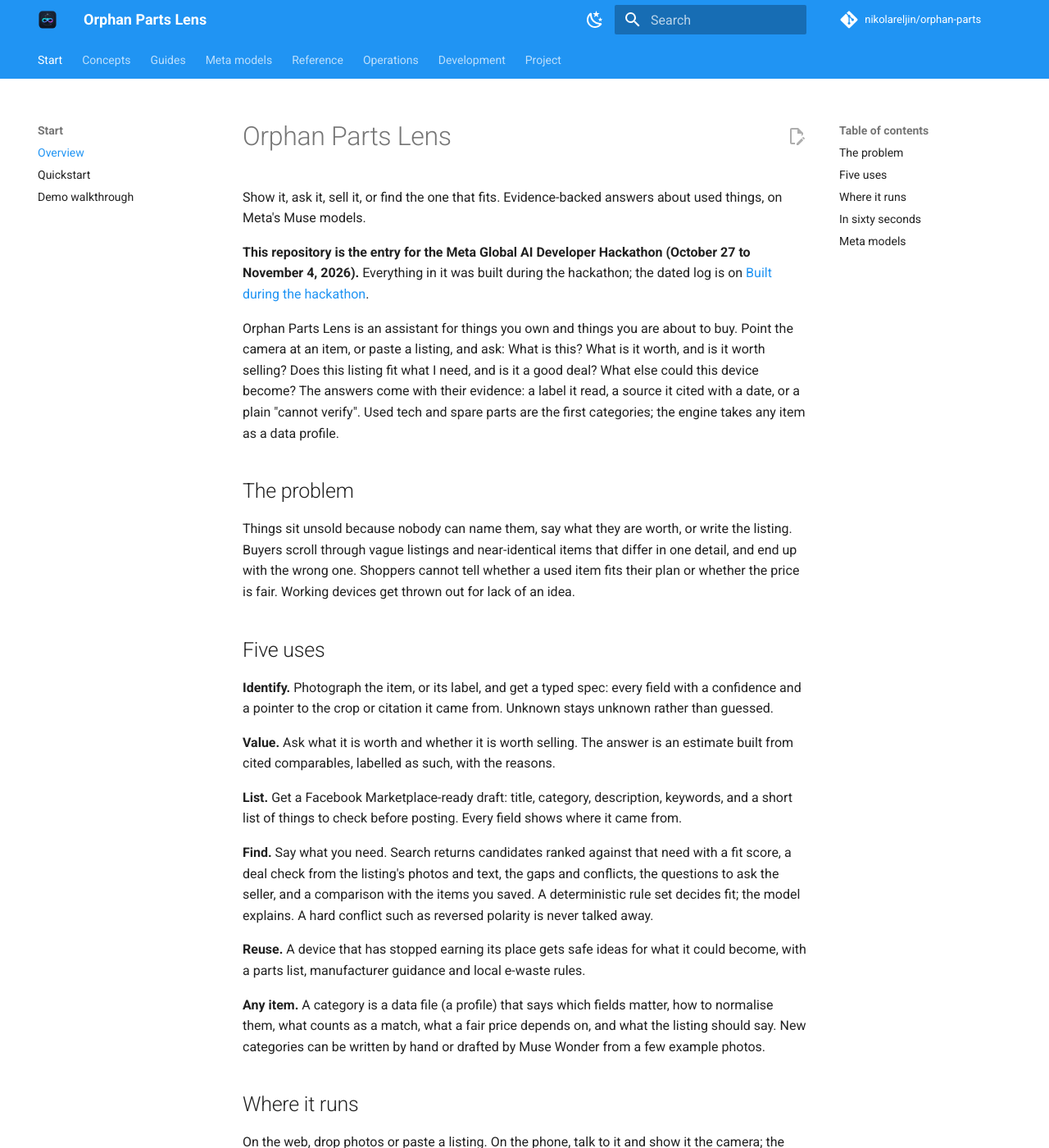
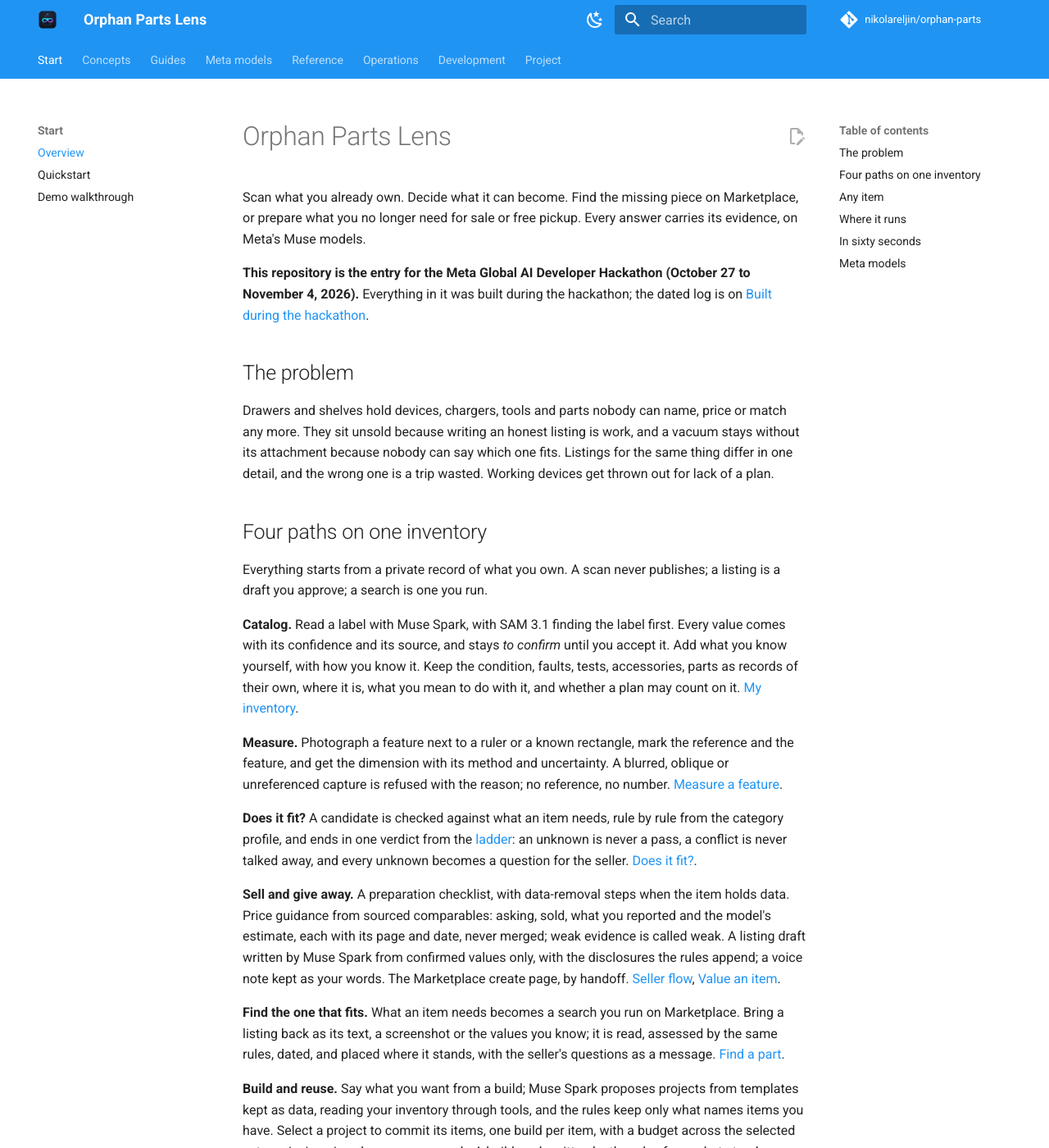
Before and after one commit to nikolareljin/orphan-parts, an MkDocs documentation site: the page built from docs/index.md, in a window 1280 px wide and 1400 px high. Shown: the whole window at 82% size. Built offline with MkDocs 1.6.1 and Material for MkDocs 9.7.7, drawn with Linux system fonts in a browser that asks for light colours; comment, search, counter and statistics services are not loaded; some of the changed text lies outside the part shown.

Commit message:
docs: what you own, what it can become, and Marketplace

```diff
--- a/docs/index.md
+++ b/docs/index.md
@@ -1,60 +1,80 @@
 # Orphan Parts Lens
 
-Show it, ask it, sell it, or find the one that fits. Evidence-backed answers about used things,
-on Meta's Muse models.
+Scan what you already own. Decide what it can become. Find the missing piece on Marketplace, or
+prepare what you no longer need for sale or free pickup. Every answer carries its evidence, on
+Meta's Muse models.
 
 **This repository is the entry for the Meta Global AI Developer Hackathon (October 27 to
 November 4, 2026).** Everything in it was built during the hackathon; the dated log is on
 [Built during the hackathon](project/hackathon.md).
 
-Orphan Parts Lens is an assistant for things you own and things you are about to buy. Point the
-camera at an item, or paste a listing, and ask: What is this? What is it worth, and is it worth
-selling? Does this listing fit what I need, and is it a good deal? What else could this device
-become? The answers come with their evidence: a label it read, a source it cited with a date, or
-a plain "cannot verify". Used tech and spare parts are the first categories; the engine takes any
-item as a data profile.
-
 ## The problem
 
-Things sit unsold because nobody can name them, say what they are worth, or write the listing.
-Buyers scroll through vague listings and near-identical items that differ in one detail, and end
-up with the wrong one. Shoppers cannot tell whether a used item fits their plan or whether the
-price is fair. Working devices get thrown out for lack of an idea.
+Drawers and shelves hold devices, chargers, tools and parts nobody can name, price or match any
+more. They sit unsold because writing an honest listing is work, and a vacuum stays without its
+attachment because nobody can say which one fits. Listings for the same thing differ in one
+detail, and the wrong one is a trip wasted. Working devices get thrown out for lack of a plan.
 
-## Five uses
+## Four paths on one inventory
 
-**Identify.** Photograph the item, or its label, and get a typed spec: every field with a
-confidence and a pointer to the crop or citation it came from. Unknown stays unknown rather than
-guessed.
+Everything starts from a private record of what you own. A scan never publishes; a listing is a
+draft you approve; a search is one you run.
 
-**Value.** Ask what it is worth and whether it is worth selling. The answer is an estimate built
-from cited comparables, labelled as such, with the reasons.
+**Catalog.** Read a label with Muse Spark, with SAM 3.1 finding the label first. Every value
+comes with its confidence and its source, and stays *to confirm* until you accept it. Add what
+you know yourself, with how you know it. Keep the condition, faults, tests, accessories, parts
+as records of their own, where it is, what you mean to do with it, and whether a plan may count
+on it. [My inventory](guides/inventory.md).
 
-**List.** Get a Facebook Marketplace-ready draft: title, category, description, keywords, and a
-short list of things to check before posting. Every field shows where it came from.
+**Measure.** Photograph a feature next to a ruler or a known rectangle, mark the reference and
+the feature, and get the dimension with its method and uncertainty. A blurred, oblique or
+unreferenced capture is refused with the reason; no reference, no number.
+[Measure a feature](guides/measure.md).
 
-**Find.** Say what you need. Search returns candidates ranked against that need with a fit score,
-a deal check from the listing's photos and text, the gaps and conflicts, the questions to ask the
-seller, and a comparison with the items you saved. A deterministic rule set decides fit; the model
-explains. A hard conflict such as reversed polarity is never talked away.
+**Does it fit?** A candidate is checked against what an item needs, rule by rule from the
+category profile, and ends in one verdict from the [ladder](concepts/verdicts.md): an unknown is
+never a pass, a conflict is never talked away, and every unknown becomes a question for the
+seller. [Does it fit?](guides/match.md).
 
-**Reuse.** A device that has stopped earning its place gets safe ideas for what it could become,
-with a parts list, manufacturer guidance and local e-waste rules.
+**Sell and give away.** A preparation checklist, with data-removal steps when the item holds
+data. Price guidance from sourced comparables: asking, sold, what you reported and the model's
+estimate, each with its page and date, never merged; weak evidence is called weak. A listing
+draft written by Muse Spark from confirmed values only, with the disclosures the rules append;
+a voice note kept as your words. The Marketplace create page, by handoff.
+[Seller flow](guides/seller.md), [Value an item](guides/value.md).
 
-**Any item.** A category is a data file (a profile) that says which fields matter, how to
-normalise them, what counts as a match, what a fair price depends on, and what the listing should
-say. New categories can be written by hand or drafted by Muse Wonder from a few example photos.
+**Find the one that fits.** What an item needs becomes a search you run on Marketplace. Bring a
+listing back as its text, a screenshot or the values you know; it is read, assessed by the same
+rules, dated, and placed where it stands, with the seller's questions as a message.
+[Find a part](guides/search.md).
+
+**Build and reuse.** Say what you want from a build; Muse Spark proposes projects from
+templates kept as data, reading your inventory through tools, and the rules keep only what
+names items you have. Select a project to commit its items, one build per item, with a budget
+across the selected set; a missing piece becomes a search. A build pack written by the rules
+from what stands, versioned and stale when an input changes; the outcome in your words, shared
+only as a redacted text and only when you say so. [Build and reuse](guides/reuse.md).
+
+## Any item
+
+A category is a data file, a [profile](concepts/profiles.md), that names the fields that matter,
+the features worth measuring with their tolerances and how to capture them, and the rules that
+decide a fit. Power adapters and vacuum attachments ship as profiles; anything else goes through
+a generic one until a profile exists for it.
 
 ## Where it runs
 
-On the web, drop photos or paste a listing. On the phone, talk to it and show it the camera; the
-answer is spoken back. Hands-free through Meta glasses later. One backend serves all of them.
+On the web today, behind an access code when it is public: a demo you can leave running, with
+allowances per visitor and per day, a spend cap and an operator's switch
+([Demo access](operations/demo-access.md)). On the phone, a photo into the same inventory and a
+voice note kept as your words and read back ([Android app](guides/android.md)); hands-free
+through Meta glasses, later. One backend serves all of them.
 
 ## In sixty seconds
 
 1. `./dev up`
-2. Open http://localhost:5173 and drop in a photo of a power adapter, the first demo category.
-3. Read the evidence table, fix anything wrong, copy the listing.
+2. Open http://localhost:5173 and drop in a photo of a power adapter's label.
+3. Save it privately, confirm the values, and ask whether the adapter in a listing fits.
 
 See the [Quickstart](start/quickstart.md).
 
@@ -62,11 +82,9 @@
 
 | Model | Job in the app |
 |---|---|
-| [Muse Spark](models/muse-spark.md) | label and listing reading into typed fields, candidate ranking, agent steps, explanations |
-| [Muse Wonder](models/muse-wonder.md) | plans the buyer comparison, drafts new profiles |
-| [SAM 3.1](models/sam-3-1.md) | isolates item, label and connector in photos and video |
-| [Muse Voice Transcribe](models/muse-voice-transcribe.md) | spoken questions on the phone, voice notes in the web app and on WhatsApp |
-| [Muse Image](models/muse-image.md) | background cleanup of the cover photo, always labeled |
-| [Muse Glimmer](models/muse-glimmer.md), [Muse Spark Open](models/muse-spark-open.md) | on-device pre-check and alternative provider |
+| [Muse Spark](models/muse-spark.md) | label and listing reading into typed fields, listing drafts, price search with citations, project proposals through tools |
+| [SAM 3.1](models/sam-3-1.md) | isolates item, label and connector in photos |
+| [Muse Voice Transcribe](models/muse-voice-transcribe.md) | voice notes kept as the owner's words, from the web and from the phone; spoken questions later |
+| [Muse Wonder](models/muse-wonder.md), [Muse Image](models/muse-image.md), [Muse Glimmer](models/muse-glimmer.md), [Muse Spark Open](models/muse-spark-open.md) | considered, not used in this version; each page says what for |
 
 Development uses Muse Code; see [Working with Muse Code](development/muse-code.md).
--- a/mkdocs.yml
+++ b/mkdocs.yml
@@ -1,5 +1,5 @@
 site_name: Orphan Parts Lens
-site_description: Show it, ask it, sell it, or find the one that fits. Evidence-backed answers about used things, on Meta's Muse models.
+site_description: Scan what you own, decide what it can become, find the missing piece on Marketplace or prepare what you let go. Every answer with its evidence, on Meta's Muse models.
 site_url: https://nikolareljin.github.io/orphan-parts/
 repo_url: https://github.com/nikolareljin/orphan-parts
 repo_name: nikolareljin/orphan-parts
@@ -70,6 +70,7 @@
       - Verdict ladder: concepts/verdicts.md
       - Category profiles: concepts/profiles.md
   - Guides:
+      - Capture from the phone: guides/capture.md
       - My inventory: guides/inventory.md
       - Measure a feature: guides/measure.md
       - Does it fit?: guides/match.md
@@ -78,7 +79,7 @@
       - Value an item: guides/value.md
       - Find and rank: guides/evaluate.md
       - Search: guides/search.md
-      - Reuse a device: guides/reuse.md
+      - Build and reuse: guides/reuse.md
       - Voice notes and video capture: guides/voice-and-video.md
       - Marketplace handoff: guides/marketplace.md
       - Catalog feed and Graph push: guides/catalog.md
```
Also changed, not shown: README.md (+37 -24 lines), docs/project/limitations.md (+22 -9 lines), docs/project/roadmap.md (+31 -12 lines).
